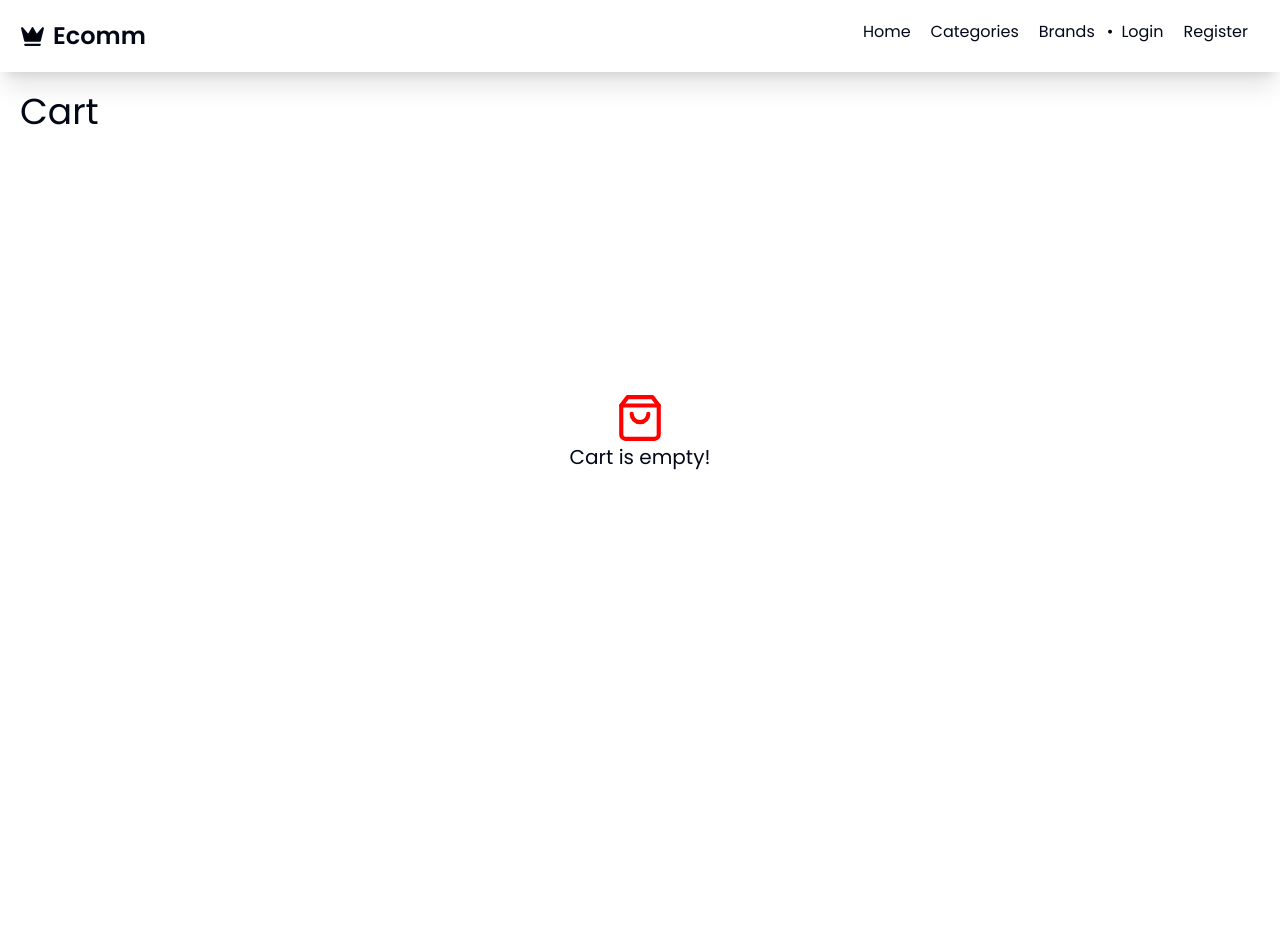
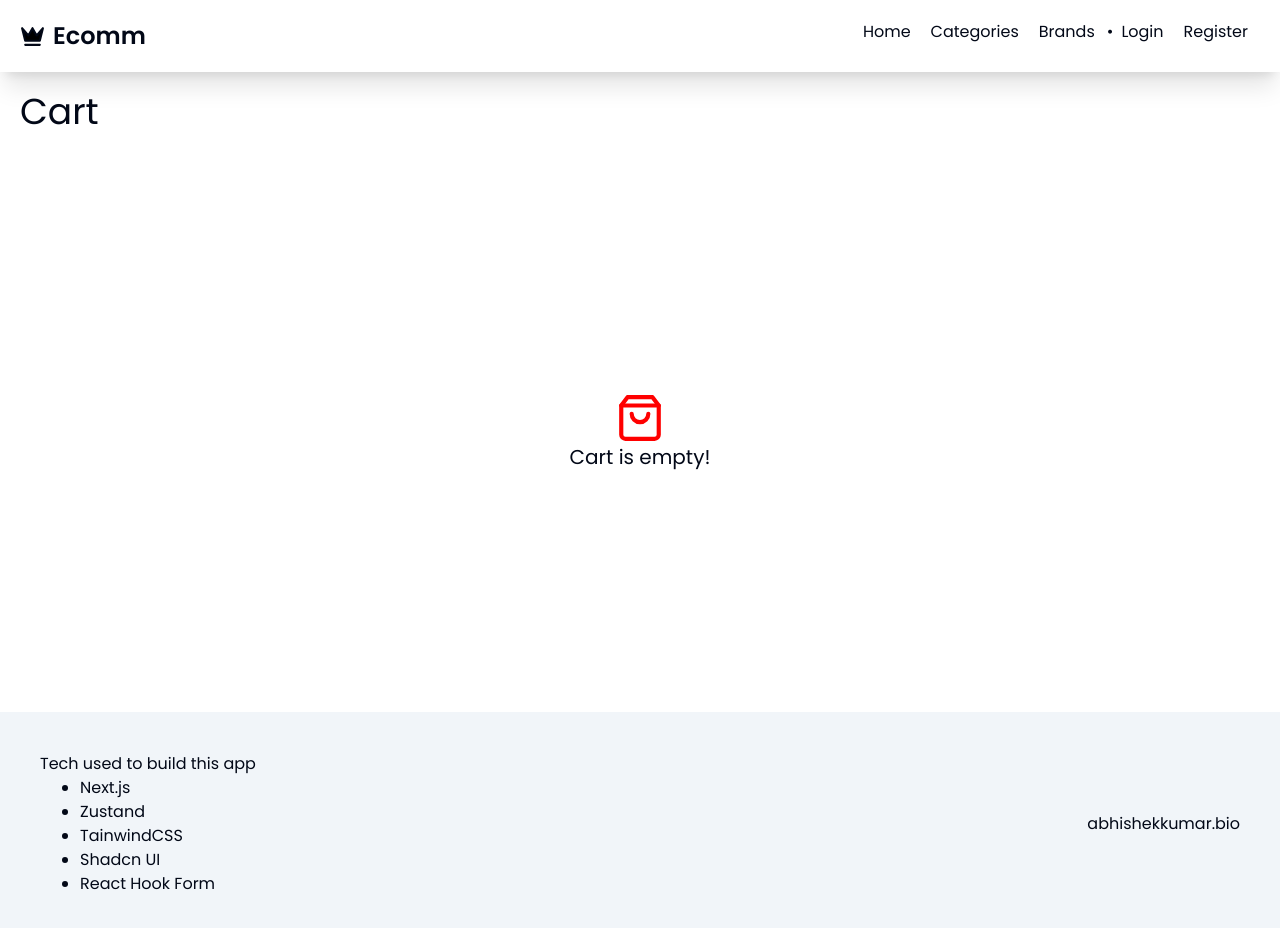
Before and after one commit to akabhi5/ecomm-ui, a Next.js app: page /cart in a window 1280 px wide. Shown: the top 928 px of the page. Before the commit the page ends 800 px from the top, so only its background shows below. Built offline with nearby package versions, Linux system fonts and the light colour scheme; no server answers.

Commit message:
added footer

```diff
--- a/app/layout.tsx
+++ b/app/layout.tsx
@@ -4,6 +4,7 @@ import "./globals.css";
 import NavBar from "@/components/NavBar/NavBar";
 import { Toaster } from "react-hot-toast";
 import NextTopLoader from "nextjs-toploader";
+import Footer from "@/components/Footer/Footer";
 
 const poppins = Poppins({
   subsets: ["latin"],
@@ -25,7 +26,8 @@ export default function RootLayout({
       <body className={poppins.className}>
         <NextTopLoader color="#FF3131" showSpinner={false} />
         <NavBar />
-        {children}
+        <div className="min-h-[60vh]">{children}</div>
+        <Footer />
         <Toaster />
       </body>
     </html>
--- /dev/null
+++ b/components/Footer/Footer.tsx
@@ -0,0 +1,31 @@
+const Footer = () => {
+  return (
+    <footer className="footer p-10 bg-base-200 text-base-content flex justify-between items-center bg-slate-100">
+      <aside>
+        <p>Tech used to build this app</p>
+
+        <div>
+          <ul className="list-disc ml-10">
+            <li>Next.js</li>
+            <li>Zustand</li>
+            <li>TainwindCSS</li>
+            <li>Shadcn UI</li>
+            <li>React Hook Form</li>
+          </ul>
+        </div>
+      </aside>
+
+      <aside>
+        <a
+          href="https://www.abhishekkumar.bio/"
+          target="_blank"
+          className="hover:underline"
+        >
+          abhishekkumar.bio
+        </a>
+      </aside>
+    </footer>
+  );
+};
+
+export default Footer;
```
